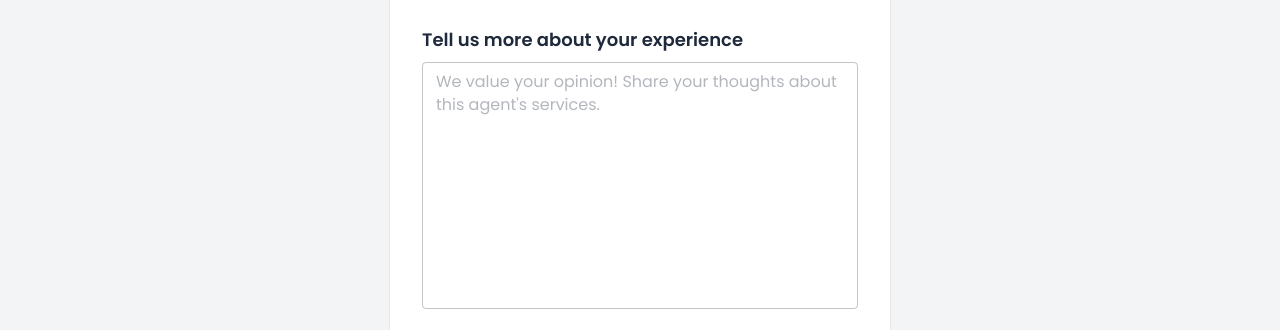
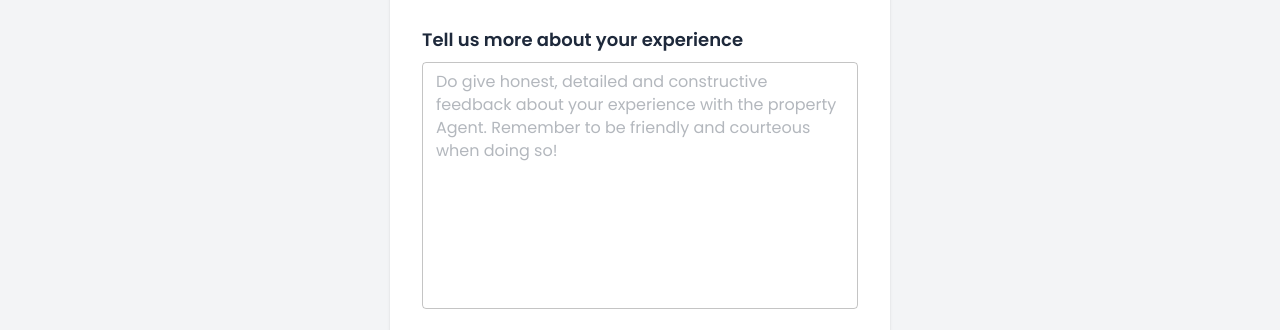
Before and after one commit to bobbykwong/agent_review, a Next.js app: page /salespersons/1/evaluate in a window 1280 px wide. Shown: the part 470-800 px from the top of the page. Built offline with nearby package versions, Linux system fonts and the light colour scheme; no server answers.

Commit message:
changed review msg placeholder to better guide reviewer

```diff
--- a/src/features/reviews/components/CreateReview.tsx
+++ b/src/features/reviews/components/CreateReview.tsx
@@ -71,7 +71,7 @@ export function CreateReview({ salespersonId }: CreateReviewProps) {
           <TextField
             value={msg || ""}
             onChange={(e) => setMsg(e.target.value)}
-            placeholder="We value your opinion! Share your thoughts about this agent's services."
+            placeholder="Do give honest, detailed and constructive feedback about your experience with the property Agent. Remember to be friendly and courteous when doing so!"
             multiline
             rows={10}
           />
```
